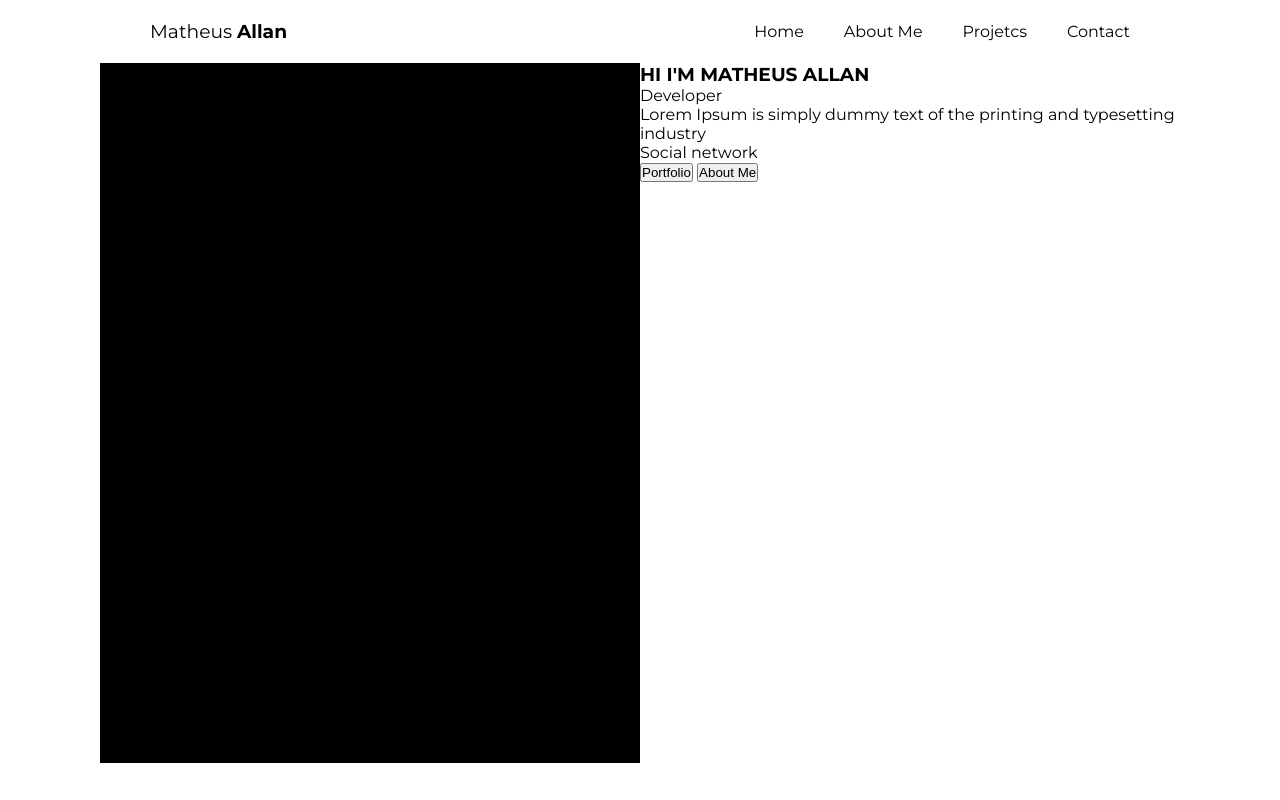
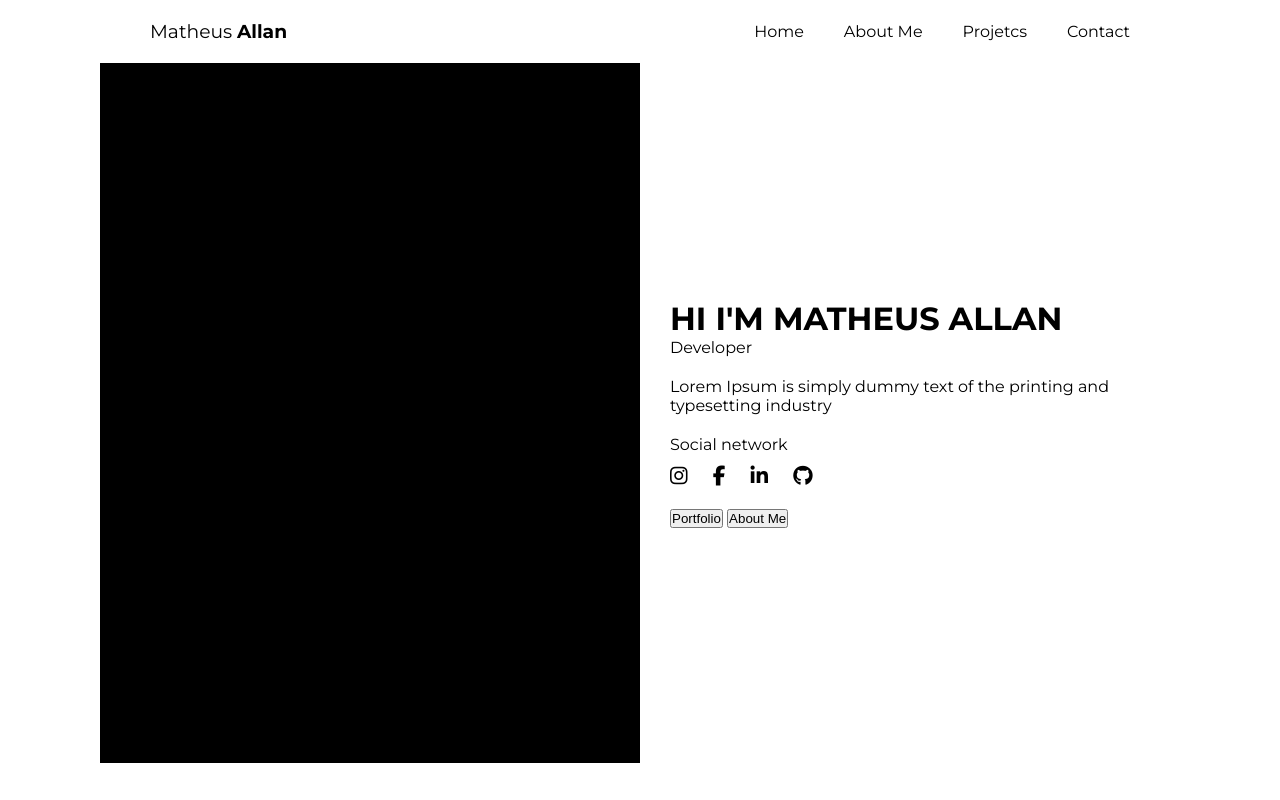
Before and after one commit to matheusrpd/Portfolio, a plain HTML site: page index.html in a window 1280 px wide. Drawn offline with Linux system fonts and the light colour scheme.

Commit message:
Posicionando elementos informativos da página inicial. Adicinados ícones de rede social.

```diff
--- a/index.html
+++ b/index.html
@@ -5,6 +5,7 @@
     <meta name="viewport" content="width=device-width, initial-scale=1.0">
     <meta http-equiv="X-UA-Compatible" content="ie=edge">
     <link rel="stylesheet" href="styles.css">
+    <script src="https://kit.fontawesome.com/fa7e5811ef.js"></script>
     <title>Matheus Allan</title>
 </head>
 <body>
@@ -28,18 +29,24 @@
             </div>
 
             <div class="presentation">
-                <h3>Hi i'm Matheus Allan</h3>
-                <p>Developer</p>
+                <div class="header">
+                    <h3>Hi i'm Matheus Allan</h3>
+                    <p>Developer</p>
+                </div>
 
-                <p>Lorem Ipsum is simply dummy text of the printing and typesetting industry</p>
 
-                <p>Social network</p>
+                <p class="description">Lorem Ipsum is simply dummy text of the printing and typesetting industry</p>
+
                 <div class="social">
-                    <i></i>
-                    <i></i>
-                    <i></i>
-                    <i></i>
+                    <p>Social network</p>
+                    <div class="social-icons">
+                        <i class="fab fa-instagram"></i>
+                        <i class="fab fa-facebook-f"></i>
+                        <i class="fab fa-linkedin-in"></i>
+                        <i class="fab fa-github"></i>
+                    </div>
                 </div>
+
 
                 <div class="buttons">
                     <button>Portfolio</button>
--- a/styles.css
+++ b/styles.css
@@ -65,9 +65,33 @@ main .presentation {
     display: flex;
     flex-direction: column;
     align-items: flex-start;
+    justify-content: center;
     width: 50%;
+    padding: 30px;
 }
 
 main .presentation h3 {
+    font-size: 2rem;
     text-transform: uppercase;
 }
+
+main .presentation .description {
+    margin-top: 20px;
+}
+
+main .presentation .social {
+    margin-top: 20px;
+}
+
+main .presentation .buttons {
+    margin-top: 20px;
+}
+
+main .presentation .social .social-icons {
+    font-size: 20px;
+    margin-top: 10px;
+}
+
+main .presentation .social .social-icons i:not(:first-child) {
+    padding-left: 20px;
+}
```
